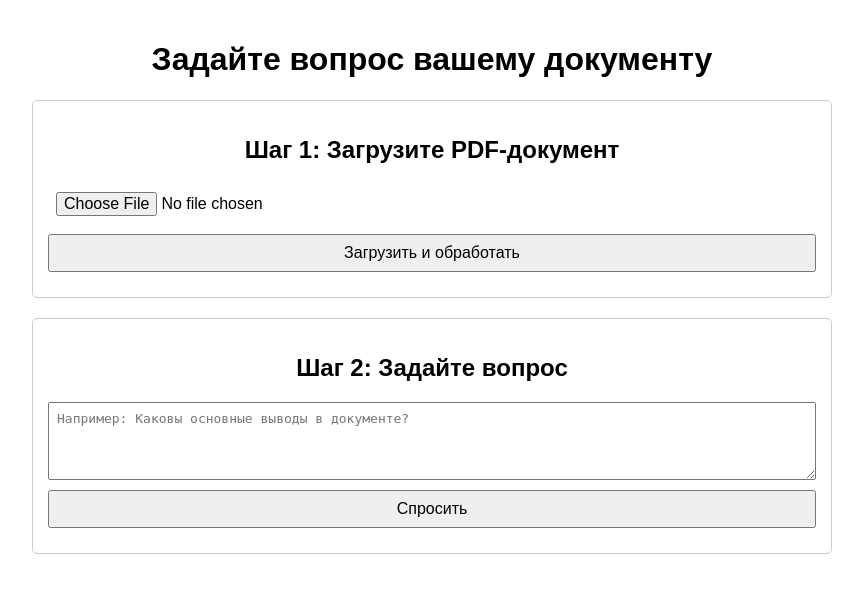
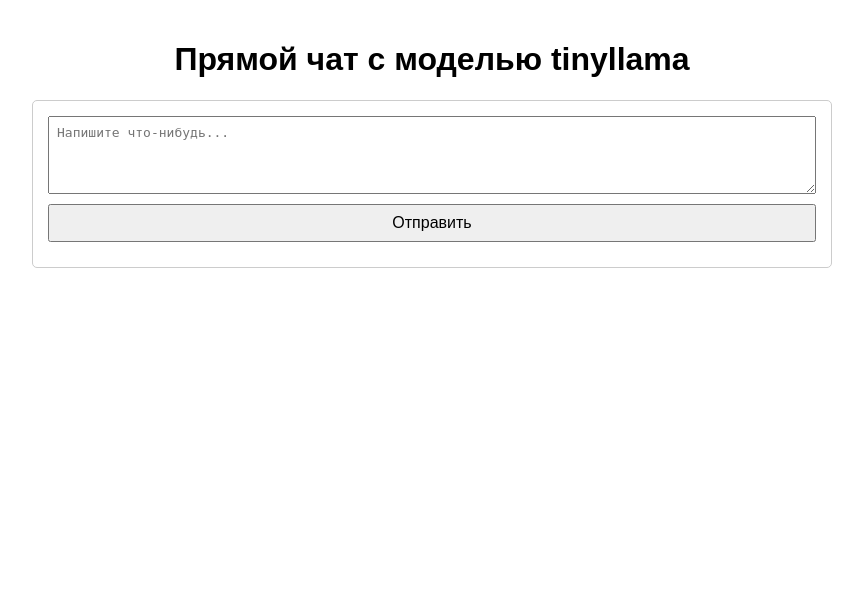
Before and after one commit to Tamerlan12345/rag, a Flask app: page / in a window 1280 px wide. Shown: the top 593 px of the page, without its empty margins (208-1071 px from the left). Run offline with Flask 3, Linux system fonts and the light colour scheme.

Commit message:
Update index.html

```diff
--- a/templates/index.html
+++ b/templates/index.html
@@ -2,33 +2,24 @@
 <html lang="ru">
 <head>
     <meta charset="UTF-8">
-    <title>RAG с локальным LLM</title>
+    <title>Прямой чат с LLM</title>
     <style>
         body { font-family: sans-serif; max-width: 800px; margin: auto; padding: 20px; }
         .container { margin-bottom: 20px; padding: 15px; border: 1px solid #ccc; border-radius: 5px; }
-        h1, h2 { text-align: center; }
+        h1 { text-align: center; }
         form { display: flex; flex-direction: column; }
-        input, textarea, button { margin-bottom: 10px; padding: 8px; font-size: 1em; }
-        .answer { background-color: #f0f0f0; padding: 15px; border-radius: 5px; }
+        textarea, button { margin-bottom: 10px; padding: 8px; font-size: 1em; }
+        .answer { background-color: #f0f0f0; padding: 15px; border-radius: 5px; white-space: pre-wrap; }
     </style>
 </head>
 <body>
 
-    <h1>Задайте вопрос вашему документу</h1>
+    <h1>Прямой чат с моделью tinyllama</h1>
 
     <div class="container">
-        <h2>Шаг 1: Загрузите PDF-документ</h2>
-        <form action="/upload" method="post" enctype="multipart/form-data">
-            <input type="file" name="file" accept=".pdf" required>
-            <button type="submit">Загрузить и обработать</button>
-        </form>
-    </div>
-
-    <div class="container">
-        <h2>Шаг 2: Задайте вопрос</h2>
         <form action="/" method="post">
-            <textarea name="question" rows="4" placeholder="Например: Каковы основные выводы в документе?" required></textarea>
-            <button type="submit">Спросить</button>
+            <textarea name="question" rows="4" placeholder="Напишите что-нибудь..." required></textarea>
+            <button type="submit">Отправить</button>
         </form>
     </div>
 
```
